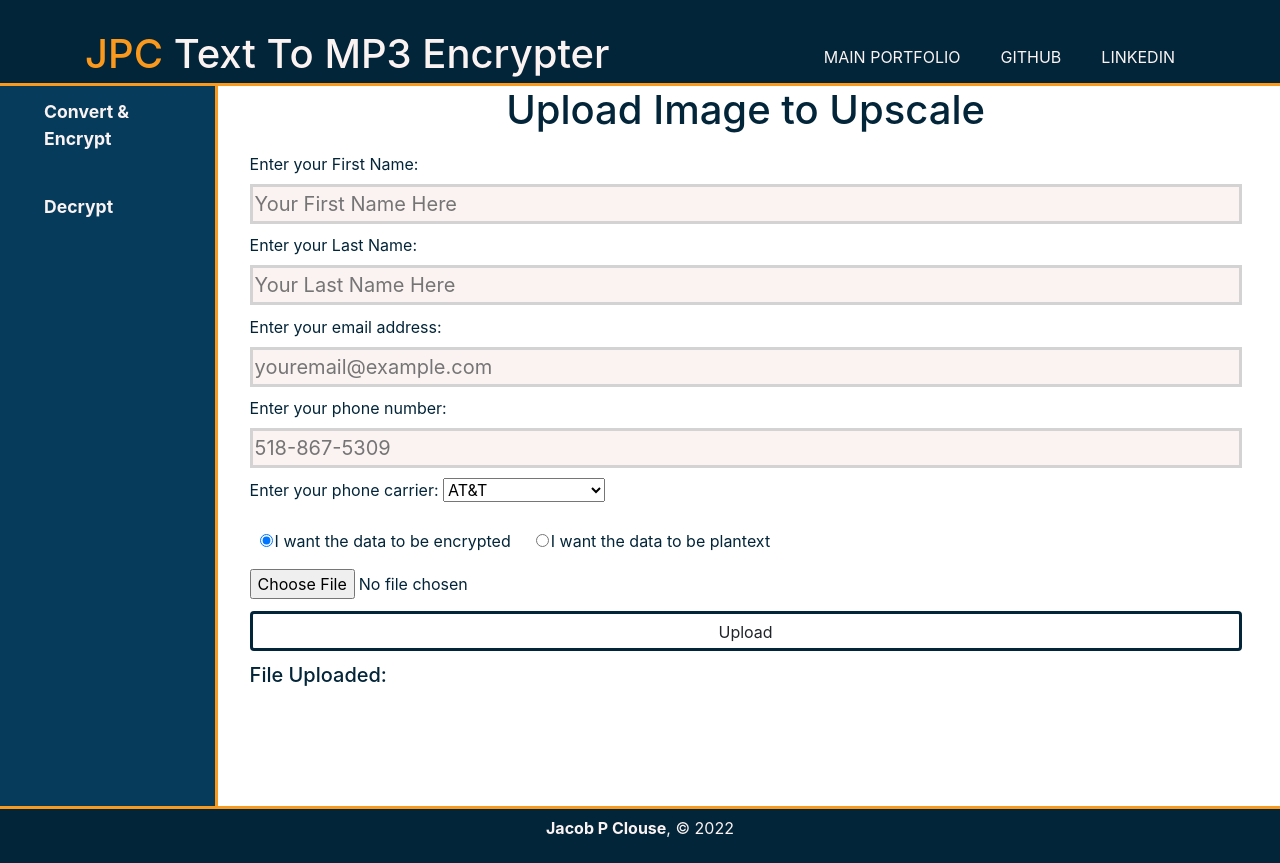
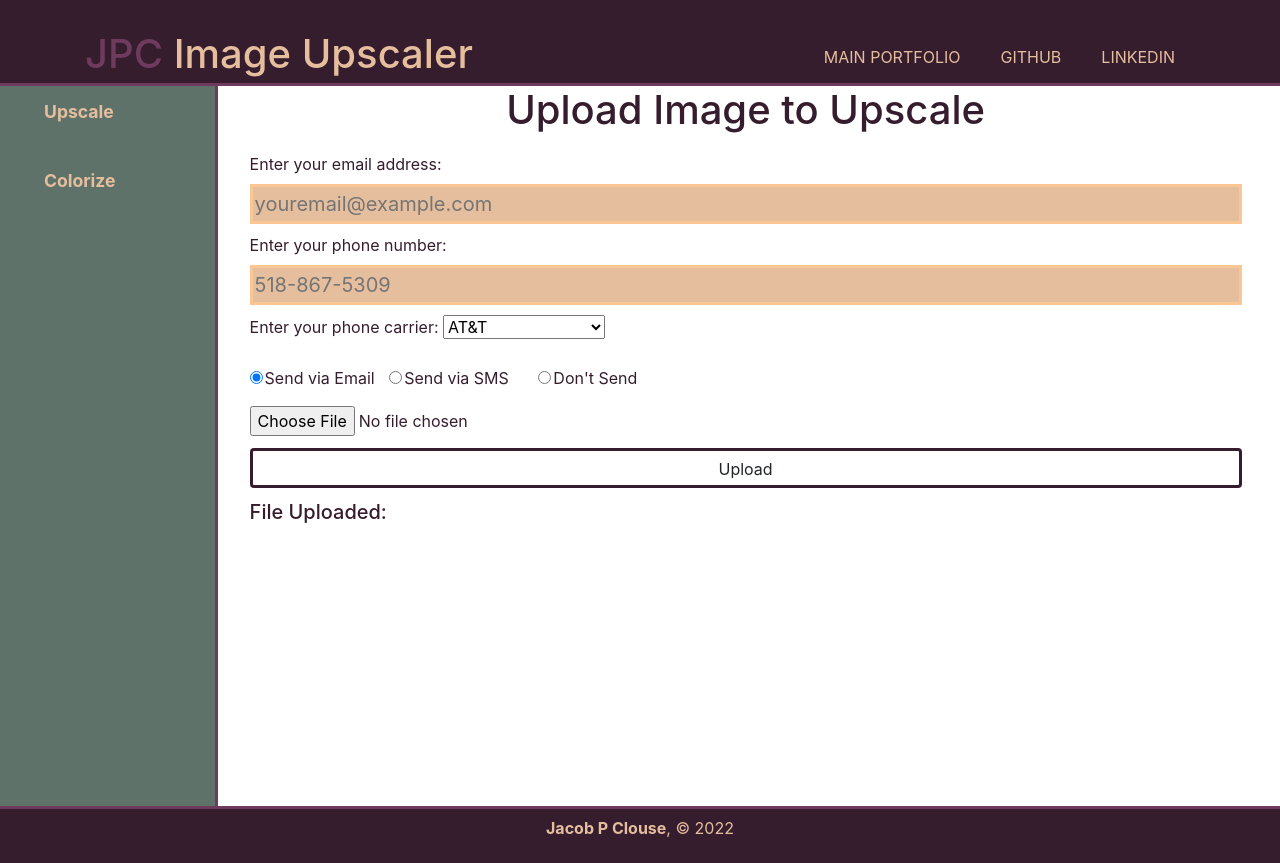
Before and after one commit to jacobpclouse/Image-Upscaler, a Flask app: page / in a window 1280 px wide. Run offline with Flask 2, Linux system fonts and the light colour scheme; some libraries are stand-ins or nearby versions.

Commit message:
added files

```diff
--- a/backend/app.py
+++ b/backend/app.py
@@ -6,16 +6,22 @@ import os
 from os import path
 import datetime
 
+import cv2
+from cv2 import dnn_superres
+from werkzeug.utils import secure_filename
+
+# =-=-=-=-=-=-=-=-=-=-=-=-=-=-=-=-=-=-=-=-=-=-=-=-=-=-=-=-=-=-
+# Variables
+# =-=-=-=-=-=-=-=-=-=-=-=-=-=-=-=-=-=-=-=-=-=-=-=-=-=-=-=-=-=-
 
 app = Flask(__name__)
 app.secret_key = 'super secret key'
 app.config['SESSION_TYPE'] = 'filesystem'
 
-# =-=-=-=-=-=-=-=-=-=-=-=-=-=-=-=-=-=-=-=-=-=-=-=-=-=-=-=-=-=-
-# Variables
-# =-=-=-=-=-=-=-=-=-=-=-=-=-=-=-=-=-=-=-=-=-=-=-=-=-=-=-=-=-=-
-
-
+ALLOWED_EXTENSIONS = set(['png', 'jpg', 'jpeg'])
+pathToUploads = "./_UPLOADS/"
+pathToOutbound = "./_OUTBOUND/"
+pathToModels = './TrainedModels/'
 
 # =-=-=-=-=-=-=-=-=-=-=-=-=-=-=-=-=-=-=-=-=-=-=-=-=-=-=-=-=-=-
 # Functions
@@ -43,17 +49,93 @@ def defang_datetime():
     return current_datetime
 
 
+# --- Function used to find ending type for file AND checking to make sure that it is an allowed type
+def allowed_file(filename):
+    return '.' in filename and \
+           filename.rsplit('.', 1)[1].lower() in ALLOWED_EXTENSIONS
 
+
+# --- Function used to find ending type for file only (for creating temp pic in UPLOADS)
+def getExtension(inputFile):
+    return '.' and inputFile.rsplit(".",1)[1].lower()
+
+
+# --- Function used to upscale images
+def upscaleFunc(inputFile,containingFolder,outboundFolder,currentExtension,modelPath):
+    print(f"Opening: {inputFile}")
+    # Create an SR object
+    sr = dnn_superres.DnnSuperResImpl_create()
+
+    # Read image
+    image = cv2.imread(f'{containingFolder}{inputFile}')
+
+    # Read the desired model
+    path = f"{modelPath}EDSR_x3.pb"
+    sr.readModel(path)
+
+    # Set the desired model and scale to get correct pre- and post-processing
+    sr.setModel("edsr", 3)
+
+    # Upscale the image
+    result = sr.upsample(image)
+
+    # Save the image
+    cv2.imwrite(f"{outboundFolder}upscaled{currentExtension}", result)
 
 # =-=-=-=-=-=-=-=-=-=-=-=-=-=-=-=-=-=-=-=-=-=-=-=-=-=-=-=-=-=-
 # Routes
 # =-=-=-=-=-=-=-=-=-=-=-=-=-=-=-=-=-=-=-=-=-=-=-=-=-=-=-=-=-=-
+
 # Route to upscale
 @app.route('/',methods=['GET', 'POST'])
 @app.route('/upscale',methods=['GET', 'POST'])
 def upscaleFunc():
+
+    myLogo()
+
     uploaded_file = ''
     title = "Upload Image to Upscale"
+
+    if request.method == 'POST':
+        # check if the post request has the file part
+        if 'file' not in request.files:
+            flash('No file part')
+            return redirect(request.url)
+        file = request.files['file']
+        # If the user does not select a file, the browser submits an
+        # empty file without a filename.
+        if file.filename == '':
+            flash('No selected file')
+            return redirect(request.url)
+        if file and allowed_file(file.filename):
+            # GRABBING FORM INFO -=-=-=-=-=-=-=-=-=-=-=-=-=-=-=-=
+
+            # getting input with email = userEmail in HTML form
+            form_email = request.form.get("userEmail")
+            # getting input with email = userEmail in HTML form
+            form_phone = request.form.get("userPhone")
+            # getting input with carrier = userCarrier in HTML form
+            form_carrier = request.form.get("userCarrier")
+            # getting input with send out method = send_out_choice in HTML form
+            form_encryption = request.form.get("send_out_choice")
+
+            print(f"User's Email: {form_email}")
+            print(f"User's Phone: {form_phone}")
+            print(f"User's Phone Carrier: {form_carrier}")
+            print(f"Want Send out? : {form_encryption}")
+            # "email" or "sms" or "none" /\
+
+            secureTheFile = secure_filename(file.filename)
+            extensionType = getExtension(secureTheFile)
+            print(f"Current Extension: {extensionType}")
+
+            # Filename below - Important for functions
+            filename = "Temp_Pic_Upload." + extensionType
+            file.save(os.path.join(app.config[pathToUploads], filename))
+            uploaded_file = secureTheFile
+
+            # UPSCALE!!!
+            upscaleFunc(filename,pathToUploads,pathToOutbound,extensionType,pathToModels)
 
     return render_template('upscale.html',html_title = title)
 
--- a/backend/static/css/style.css
+++ b/backend/static/css/style.css
@@ -7,19 +7,19 @@ body {
     font-family: 'Segoe UI', Tahoma, Geneva, Verdana, sans-serif;
     padding: 0;
     margin: 0;
-    background: #FBF3F2;
+    background: #E5BE9E;
 }
 
 /* CSS Variables */
 
 :root {
-    --clr-background: #FBF3F2;
-    --clr-dark: #032539;
-    --clr-drk-v2: #063b5c;
-    --clr-light: #1C768F;
-    --clr-light-transparent: #1c768fcc;
-    --clr-accent: #FA991C;
-    --clr-border: #d3d3d3;
+    --clr-background: #E5BE9E;
+    --clr-dark: #361D2E;
+    --clr-drk-v2: #5f726a;
+    --clr-light: #CBC0AD;
+    --clr-light-transparent: #CBC0ADcc;
+    --clr-accent: #6e3b5e;
+    --clr-border: #fac794;
 }
 
 
--- a/backend/templates/base.html
+++ b/backend/templates/base.html
@@ -37,7 +37,7 @@
   <header>
     <div class="container">
       <div id="branding">
-        <h1><span class="highlight"> JPC </span> Text To MP3 Encrypter</h1>
+        <h1><span class="highlight"> JPC </span> Image Upscaler</h1>
       </div>
       <nav>
         <ul>
@@ -53,8 +53,8 @@
   <div class="main-container">
     <div class="container-left">
 
-      <p class="container-left-item"><a href="{{ url_for('upload_file') }}">Convert & Encrypt</a></p>
-      <p class="container-left-item"><a href="{{ url_for('decrypt') }}">Decrypt</a></p>
+      <p class="container-left-item"><a href="{{ url_for('upscaleFunc') }}">Upscale</a></p>
+      <p class="container-left-item"><a href="{{ url_for('colorizeFunc') }}">Colorize</a></p>
 
     </div>
 
--- a/backend/templates/upscale.html
+++ b/backend/templates/upscale.html
@@ -7,12 +7,6 @@
     <h1>{% block title %} {{html_title}} {% endblock %}</h1>
     <form method=post enctype=multipart/form-data>
       <!-- Adding form data fields below -->
-      <label for="firstname">Enter your First Name:</label>
-      <input type="text" id="firstname" name="fname" placeholder="Your First Name Here" required>
-
-      <label for="lastname">Enter your Last Name:</label>
-      <input type="text" id="lastname" name="lname" placeholder="Your Last Name Here" required>
-
       <label for="email">Enter your email address:</label>
       <input type="text" id="email" name="userEmail" placeholder="youremail@example.com" required>
 
@@ -42,13 +36,16 @@
         <option value="Xfinity Mobile">Xfinity Mobile</option>
       </select>
 
-       <!-- Radio button to choose wheter or not this will be encrypted -->
-       <div class="radioBox">
-        <label for="encrypt" class="radioBoxChoice">
-          <input type="radio" class="radioBoxChoice" id="encrypt" name="encryption_choice" value="encrypt" checked="checked"><label for="encrypt">I want the data to be encrypted</label><br>
+       <!-- Radio button to choose how to send out put to user -->
+      <div class="sendOut">
+        <label for="email" class="sendOutChoice">
+          <input type="radio" class="sendOutChoice" id="email" name="send_out_choice" value="email" checked="checked"><label for="email"> Send via Email</label><br>
         </label>
-        <label for="plaintext" class="radioBoxChoice">
-          <input type="radio" class="radioBoxChoice" id="plaintext" name="encryption_choice" value="plaintext"><label for="plaintext"> I want the data to be plantext</label><br>
+        <label for="sms" class="radioBoxChoice">
+          <input type="radio" class="radioBoxChoice" id="sms" name="send_out_choice" value="sms"><label for="sms"> Send via SMS</label><br>
+        </label>
+        <label for="none" class="radioBoxChoice">
+          <input type="radio" class="radioBoxChoice" id="none" name="send_out_choice" value="none"><label for="sms"> Don't Send</label><br>
         </label>
       </div>
 
```
Also changed, not shown: _OLD/origUpscaler.py (added, +23 -0 lines), providers.py (added, +56 -0 lines), 3 other files.
